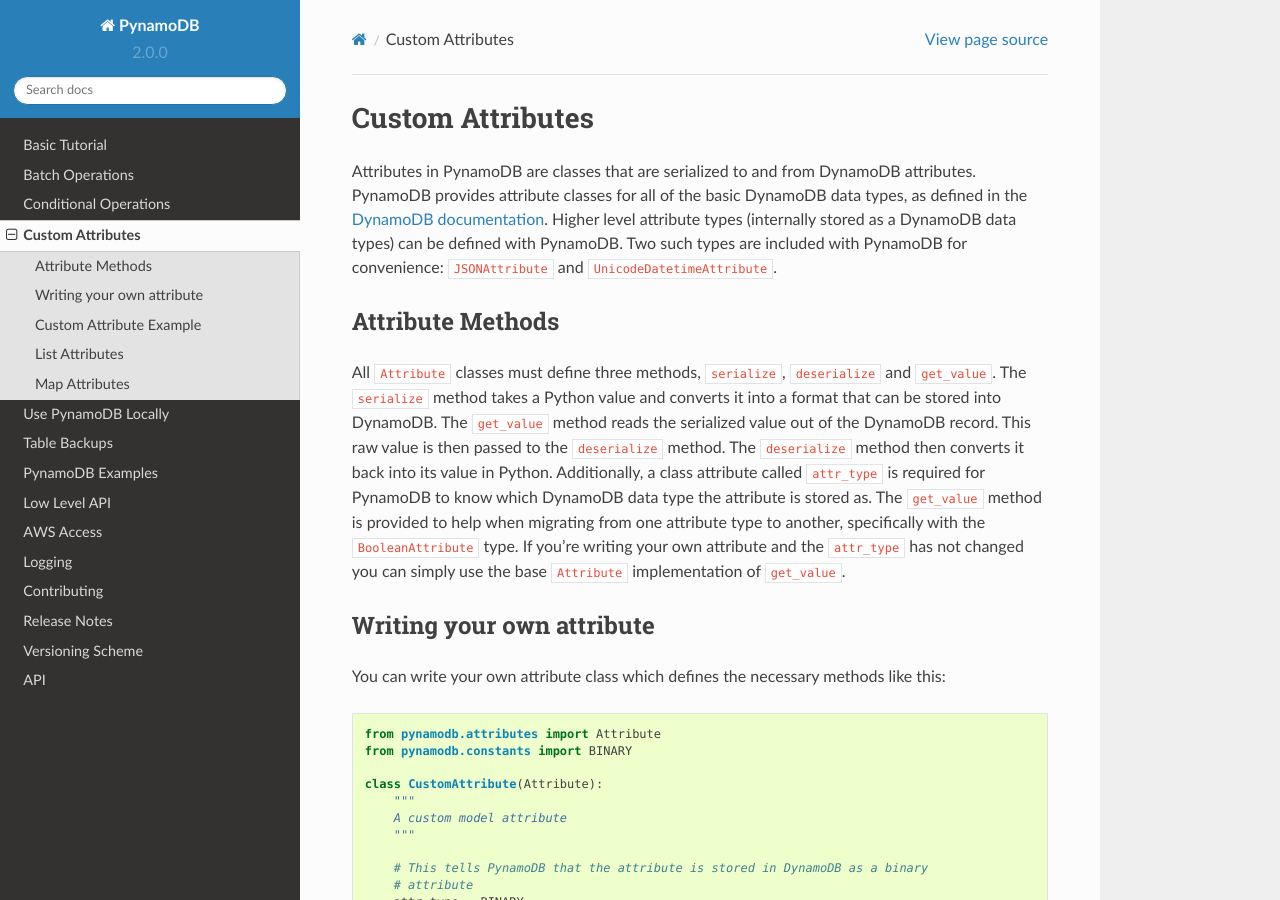
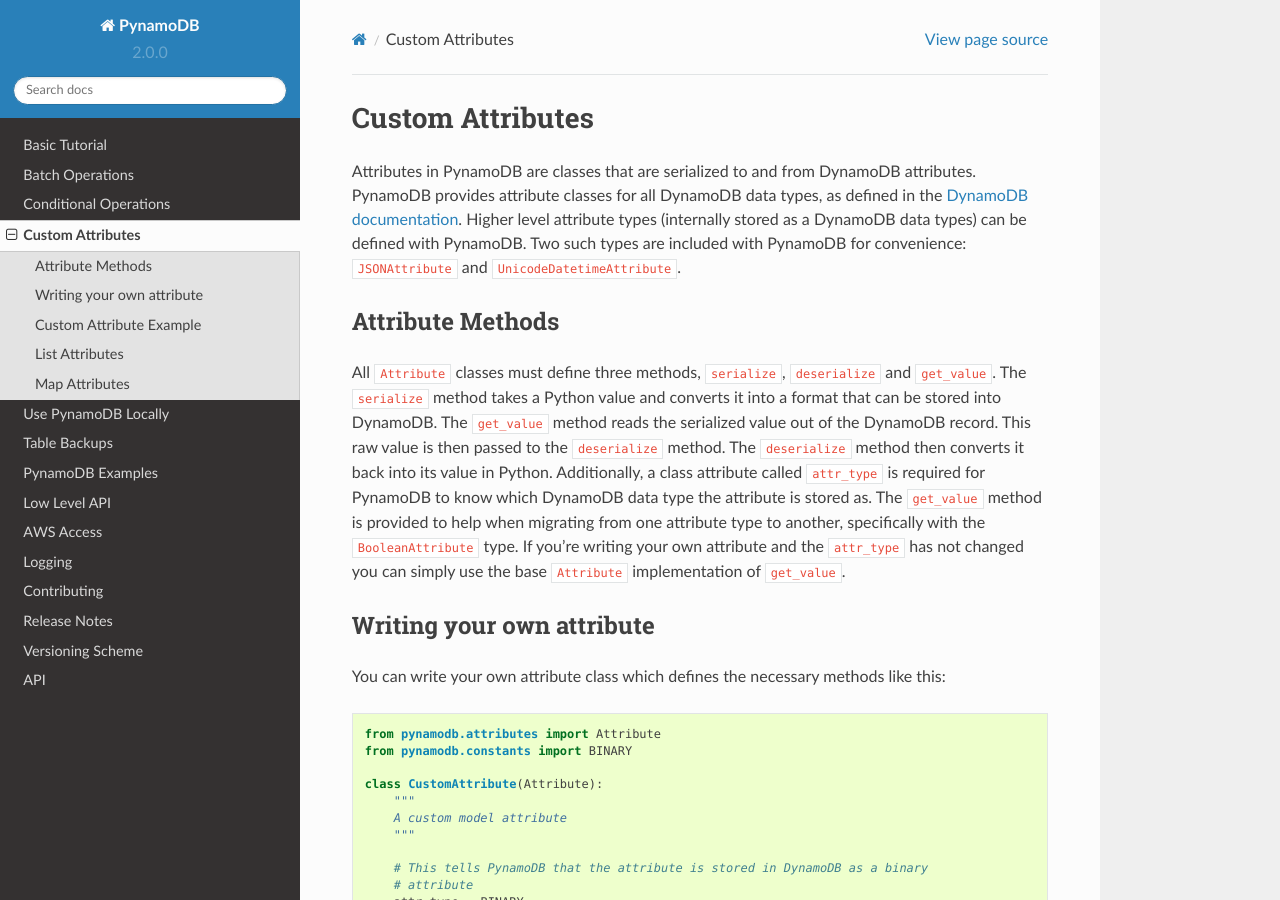
Before and after one commit to pynamodb/PynamoDB, a Sphinx documentation site: the page built from docs/attributes.rst, in a window 1280 px wide and 900 px high. Built offline with Sphinx 7.4.7 and the Read the Docs theme 2.0.0, drawn with Linux system fonts in a browser that asks for light colours; pages that are not in the unit, such as notebooks, are missing from menus.

Commit message:
no longer true

```diff
--- a/docs/attributes.rst
+++ b/docs/attributes.rst
@@ -2,7 +2,7 @@
 ==========================
 
 Attributes in PynamoDB are classes that are serialized to and from DynamoDB attributes. PynamoDB provides attribute classes
-for all of the basic DynamoDB data types, as defined in the `DynamoDB documentation <http://docs.aws.amazon.com/amazondynamodb/latest/developerguide/DataModel.html>`_.
+for all DynamoDB data types, as defined in the `DynamoDB documentation <http://docs.aws.amazon.com/amazondynamodb/latest/developerguide/DataModel.html>`_.
 Higher level attribute types (internally stored as a DynamoDB data types) can be defined with PynamoDB. Two such types
 are included with PynamoDB for convenience: ``JSONAttribute`` and ``UnicodeDatetimeAttribute``.
 
```
